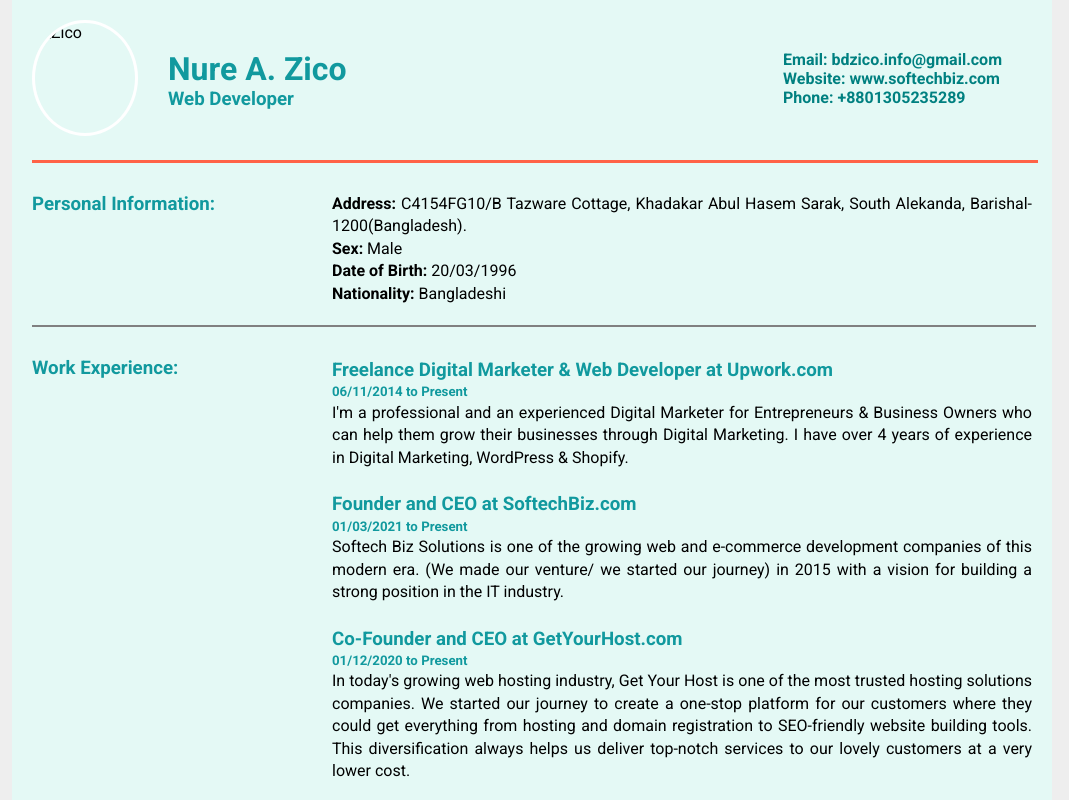
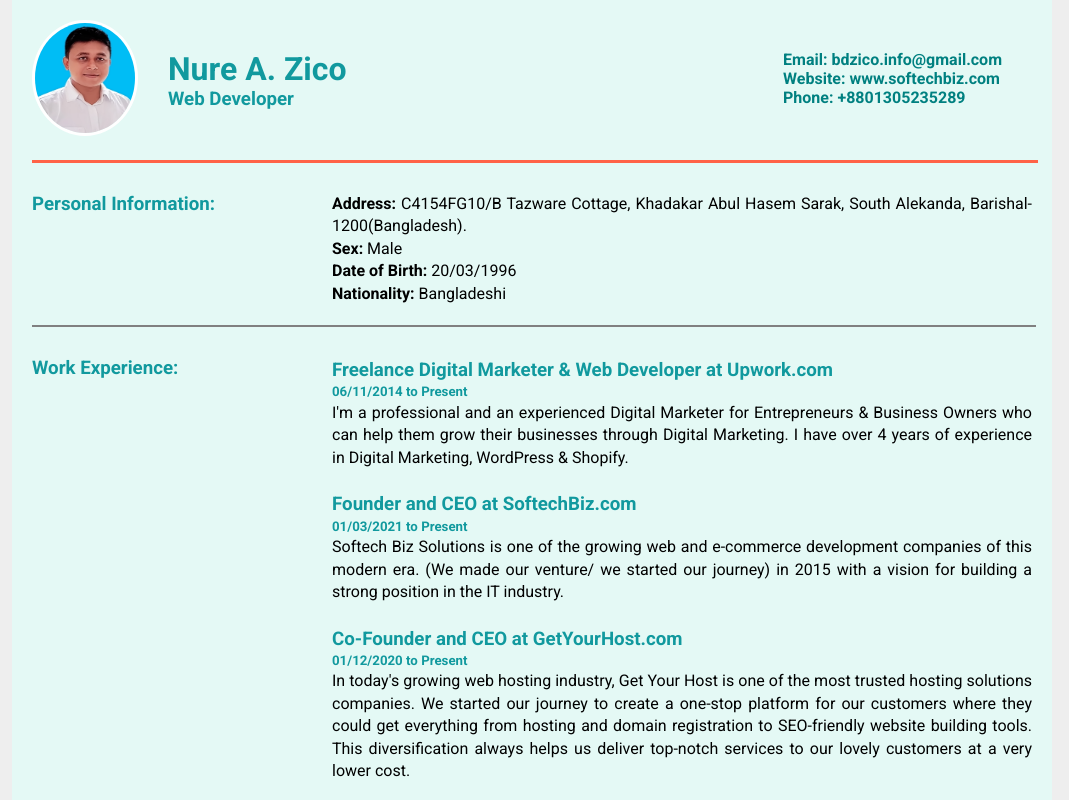
Before and after one commit to developernure/cv-project, a plain HTML site: page index.html in a window 1280 px wide. Shown: the top 800 px of the page, without its empty margins (108-1177 px from the left). Drawn offline with Linux system fonts and the light colour scheme.

Commit message:
Update index.html

```diff
--- a/index.html
+++ b/index.html
@@ -16,7 +16,7 @@
 
        <!--Header Start-->
        <header>
-            <img id="zico-photo" src="image/Zico.jpg" alt="Zico">
+            <img id="zico-photo" src="Zico.jpg" alt="Zico">
             <div class="header-bio">
                 <h1>Nure A. Zico</h1>
                 <h3>Web Developer</h3>
```
